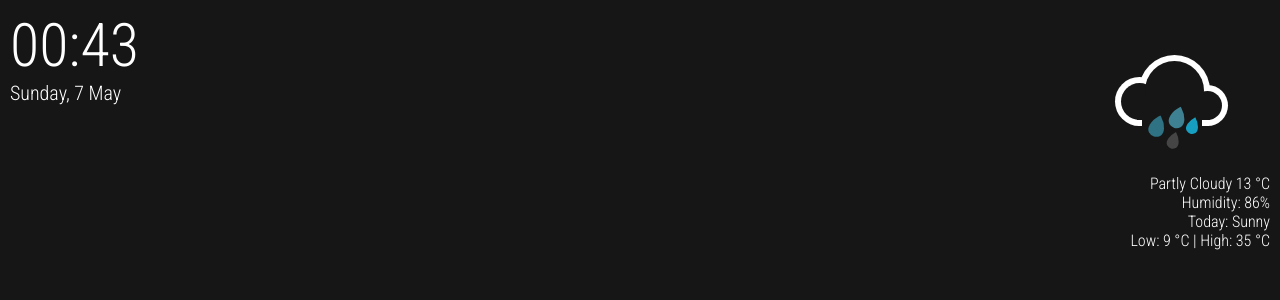
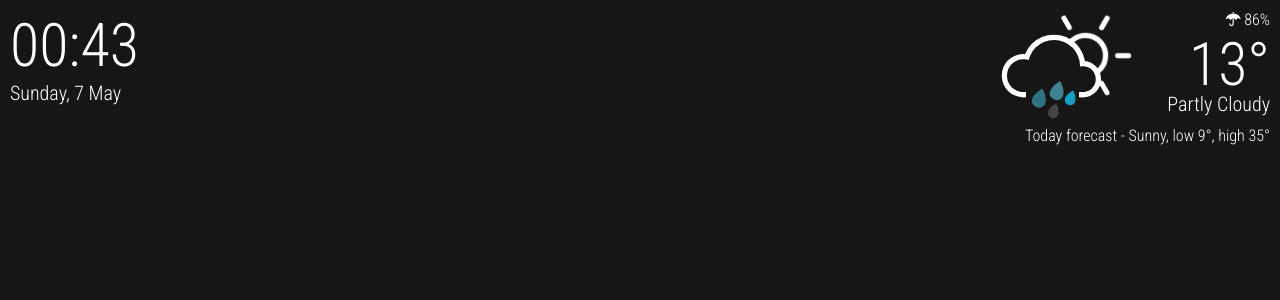
Before and after one commit to akalajzi/mm, a React (Create React App) app: page / in a window 1280 px wide. Shown: the top 300 px of the page. Built offline with nearby package versions, Linux system fonts and the light colour scheme.

Commit message:
add font awesome, cleaup weather widget

```diff
--- a/package.json
+++ b/package.json
@@ -3,6 +3,7 @@
   "version": "0.1.0",
   "private": true,
   "dependencies": {
+    "font-awesome": "^4.7.0",
     "moment": "^2.18.1",
     "react": "^15.5.4",
     "react-dom": "^15.5.4"
--- a/src/components/widgets/YahooWeather/YahooWeather.css
+++ b/src/components/widgets/YahooWeather/YahooWeather.css
@@ -10,7 +10,31 @@
   color: #c3c3c3;
 }
 
+.yw-condition {
+  display: flex;
+  flex-direction: row;
+  justify-content: space-between;
+}
+
 .yw-icon {
+  font-size: 14px;
   color: #161616;
   background-color: currentColor;
 }
+
+.yw-details {
+  align-self: center;
+}
+
+.yw-temp {
+  font-size: 60px;
+}
+
+.yw-text {
+  font-size: 20px;
+  margin: -8px 0px 10px 0px;
+}
+
+.yw-humidity {
+  font-size: 14px;
+}
--- a/src/components/widgets/YahooWeather/YahooWeather.js
+++ b/src/components/widgets/YahooWeather/YahooWeather.js
@@ -91,20 +91,23 @@ export default class YahooWeather extends Component {
           <div className="yw-data">
             <div className="yw-condition">
               <div className="yw-icon">
-                <WeatherIcon type={'rainy'} />
+                <WeatherIcon type={'sunShower'} />
               </div>
-              { data.item.condition.text + ' ' + data.item.condition.temp } { unit }
+              <div className="yw-details">
+                <div className="humidity"><i className="fa fa-umbrella" /> { data.atmosphere.humidity }%</div>
+                <div className="yw-temp">{ data.item.condition.temp + '°'}</div>
+                <div className="yw-text">
+                  { data.item.condition.text }
+                </div>
+              </div>
             </div>
-            <div className="yw-time">
+            <div className="yw-forecast">
+              Today forecast - { data.item.forecast[1].text },
+              low { data.item.forecast[1].low + '°'}, high { data.item.forecast[1].high + '°'}
+            </div>
+            {/* <div className="yw-time">
               { this.getTimeToSunToggle() }
-            </div>
-            <div className="yw-humidity">
-              Humidity: { data.atmosphere.humidity }%
-            </div>
-            <div className="yw-today">
-              <div>Today: { data.item.forecast[1].text }</div>
-              Low: { data.item.forecast[1].low } { unit } | High: { data.item.forecast[1].high } { unit }
-            </div>
+            </div> */}
           </div>
         }
       </div>
--- a/src/components/widgets/YahooWeather/animated-icons.css
+++ b/src/components/widgets/YahooWeather/animated-icons.css
@@ -26,7 +26,8 @@ p { margin: 1.375rem 0; }*/
   position: relative;
   display: inline-block;
   width: 12em;
-  height: 10em;
+  /*height: 10em;*/
+  height: 8em;
   font-size: 1em; /* control icon size here */
 }
 
@@ -236,6 +237,32 @@ p { margin: 1.375rem 0; }*/
   animation: spin 16s linear infinite reverse;
 }
 
+.drop {
+  position: absolute;
+  z-index: 2;
+  top: 50%;
+  left: 50%;
+  width: 3.75em;
+  height: 3.75em;
+  margin: 0.375em 0 0 -2em;
+  background: currentColor;
+}
+
+.drop:after {
+  content: '';
+  position: absolute;
+  z-index: 2;
+  top: 50%;
+  left: 50%;
+  width: 1.125em;
+  height: 1.125em;
+  margin: -1em 0 0 -0.25em;
+  background: #0cf;
+  border-radius: 100% 0 60% 50% / 60% 0 100% 50%;
+  transform: rotate(-28deg);
+  animation: humidity 5s linear infinite;
+}
+
 
 /* Animations */
 
@@ -281,6 +308,15 @@ p { margin: 1.375rem 0; }*/
   }
 }
 
+@keyframes humidity {
+  0% {
+    background: #0cf;
+  }
+  80% {
+    background: rgba(255,255,255,0.3);
+  }
+}
+
 @keyframes lightning {
   45% {
     color: #fff;
--- a/src/index.js
+++ b/src/index.js
@@ -2,6 +2,7 @@ import React from 'react';
 import ReactDOM from 'react-dom';
 import App from './App';
 import './index.css';
+import 'font-awesome/css/font-awesome.css'
 
 ReactDOM.render(
   <App />,
```
